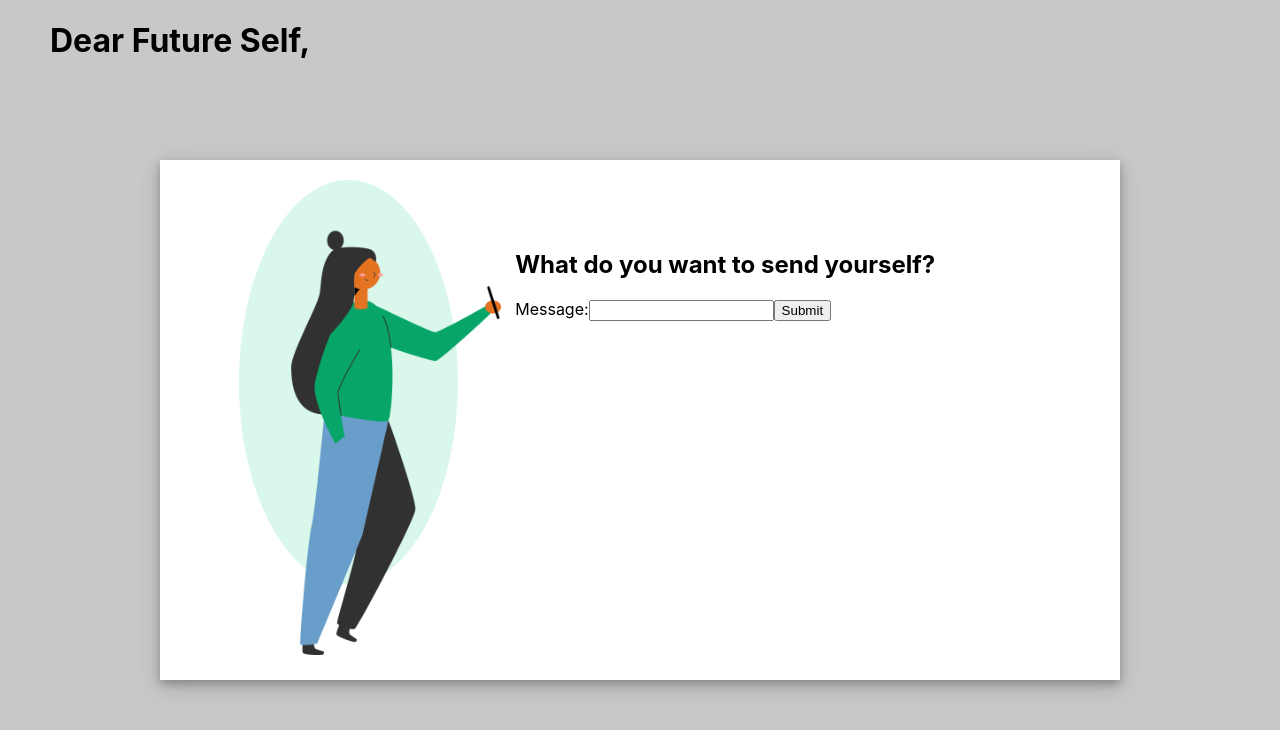
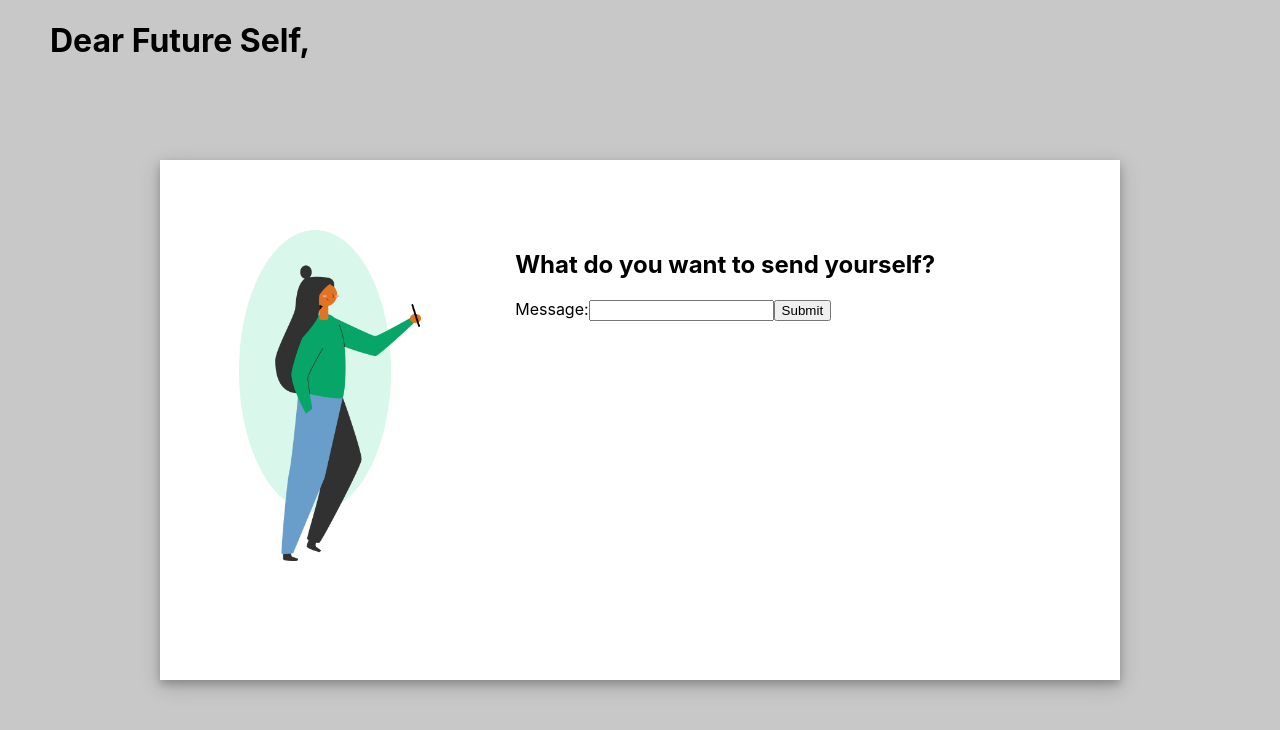
Before and after one commit to isaact23/nynh2021, a React (Create React App) app: page /add_message in a window 1280 px wide. Shown: the top 730 px of the page. Built offline with nearby package versions, Linux system fonts and the light colour scheme.

Commit message:
Add .htaccess, fixing cloud build

```diff
--- a/app.yaml
+++ b/app.yaml
@@ -1 +1 @@
-runtime: nodejs
+runtime: nodejs14
--- a/src/App.css
+++ b/src/App.css
@@ -40,7 +40,7 @@ code {
     margin-right: 3%;
 }
 img {
-    height: 95%;
+    width: 95%;
 }
 
 /* Add Content page */
@@ -52,6 +52,7 @@ img {
     height: 100%;
     float: left;
     flex-direction: column;
+    margin-top: 50px;
     margin-left: 3%;
     padding-left: 50px;
 }
```
Also changed, not shown: 1 other file (tests, documents, lock files or other folders).
